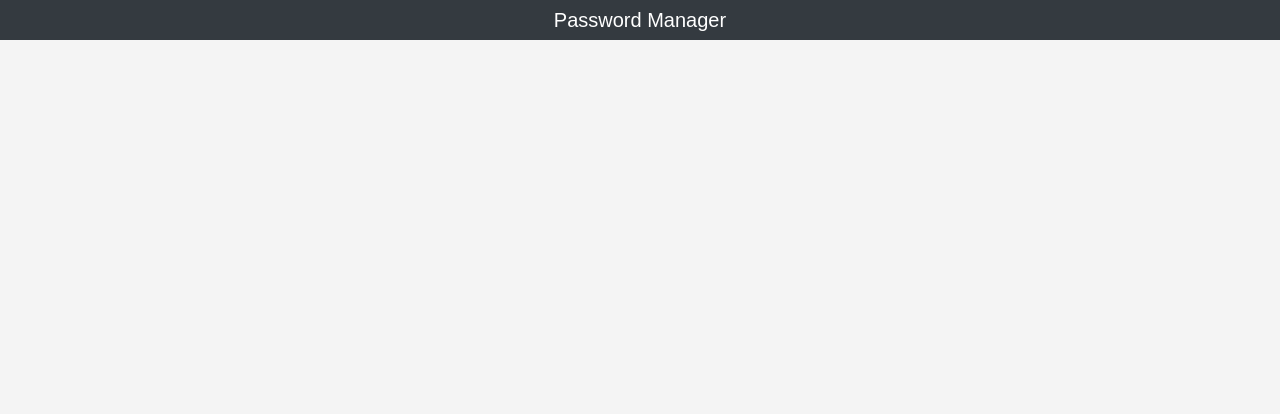
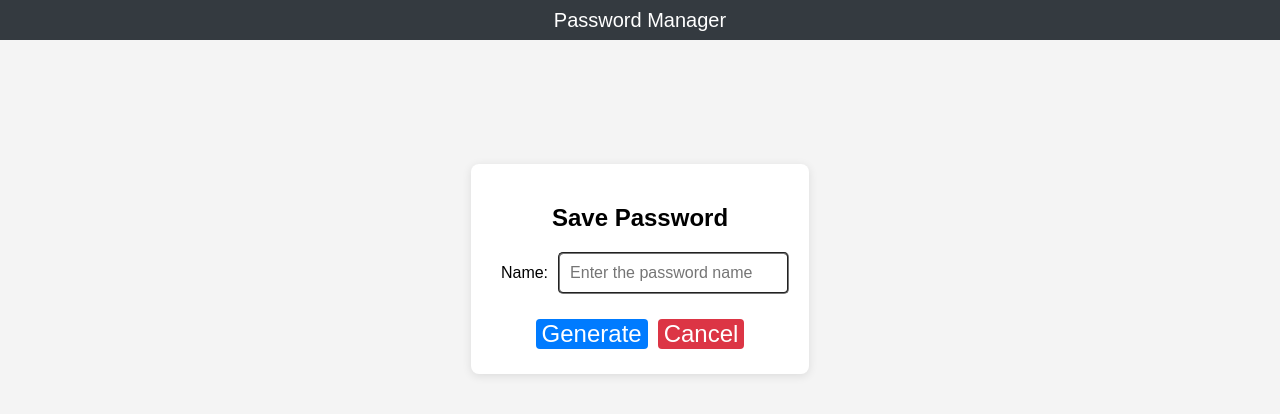
Before and after one commit to EzeSosa/pass-manager-frontend, a React (Vite) app: page /savepassword in a window 1280 px wide. Before the commit this address had no page. Shown: the top 414 px of the page. Built offline with nearby package versions, Linux system fonts and the light colour scheme.

Commit message:
feat: save passwords

```diff
--- a/src/App.tsx
+++ b/src/App.tsx
@@ -2,6 +2,8 @@ import './App.css'
 import { BrowserRouter as Router, Routes, Route } from 'react-router-dom'
 import Home from './home/Home'
 import Navbar from './navbar/Navbar'
+import UpdatePassword from './forms/UpdatePassword'
+import GeneratePassword from './forms/GeneratePassword'
 
 function MainLayout() {
   return (
@@ -9,6 +11,8 @@ function MainLayout() {
       <div className="container">
         <Routes>
           <Route path="/" element={<Home />}/>
+          <Route path="/savepassword" element={<GeneratePassword />} />
+          <Route path="/updatepassword/:id" element={<UpdatePassword />} />
         </Routes>
       </div>
     </>
--- /dev/null
+++ b/src/forms/GeneratePassword.tsx
@@ -0,0 +1,48 @@
+import { useState } from 'react'
+import { useNavigate } from 'react-router-dom'
+import client from '../lib/api/ApiClient'
+import './Form.css'
+
+function GeneratePassword() {
+    const [password, setPassword] = useState({ name: '' })
+    const { name } = password
+    const navigate = useNavigate()
+    const userId = localStorage.getItem('userId')
+
+    const onInputChange = (event: React.ChangeEvent<HTMLInputElement>) => {
+        setPassword({ ...password, name: event.target.value })
+    }
+
+    const handleSave = async (event: React.FormEvent) => {
+        event.preventDefault()
+        await client.post(`/api/v1/passwords`, { name, userId })
+        navigate('/')
+    }
+
+    return (
+        <div className='form-container'>
+            <div className='form-box'>
+                <div className='border rounded p-4 mt-2 shadow'>
+                    <h2 className='text-center m-4'>Save Password</h2>
+                    <form onSubmit={handleSave}>
+                        <div className='mb-3'>
+                            <label htmlFor='Name' className='form-label'>Name:</label>
+                            <input
+                                type='text'
+                                className='form-control'
+                                placeholder='Enter the password name'
+                                name='name'
+                                value={name}
+                                onChange={onInputChange}
+                            />
+                        </div>
+                        <button type='submit' className='form-btn-submit'>Generate</button>
+                        <button type='submit' className='form-btn-cancel' onClick={() => navigate("/")}>Cancel</button>
+                    </form>
+                </div>
+            </div>
+        </div>
+    )
+}
+
+export default GeneratePassword
--- a/src/home/Home.tsx
+++ b/src/home/Home.tsx
@@ -50,6 +50,7 @@ function Home() {
 
     return (
         <div className='container'>
+            <button className='btn-new-password' onClick={() => navigate("/savepassword")}>Generate Password</button>
             <div className='table-container'>
                 <table className="table custom-table">
                     <thead>
```
